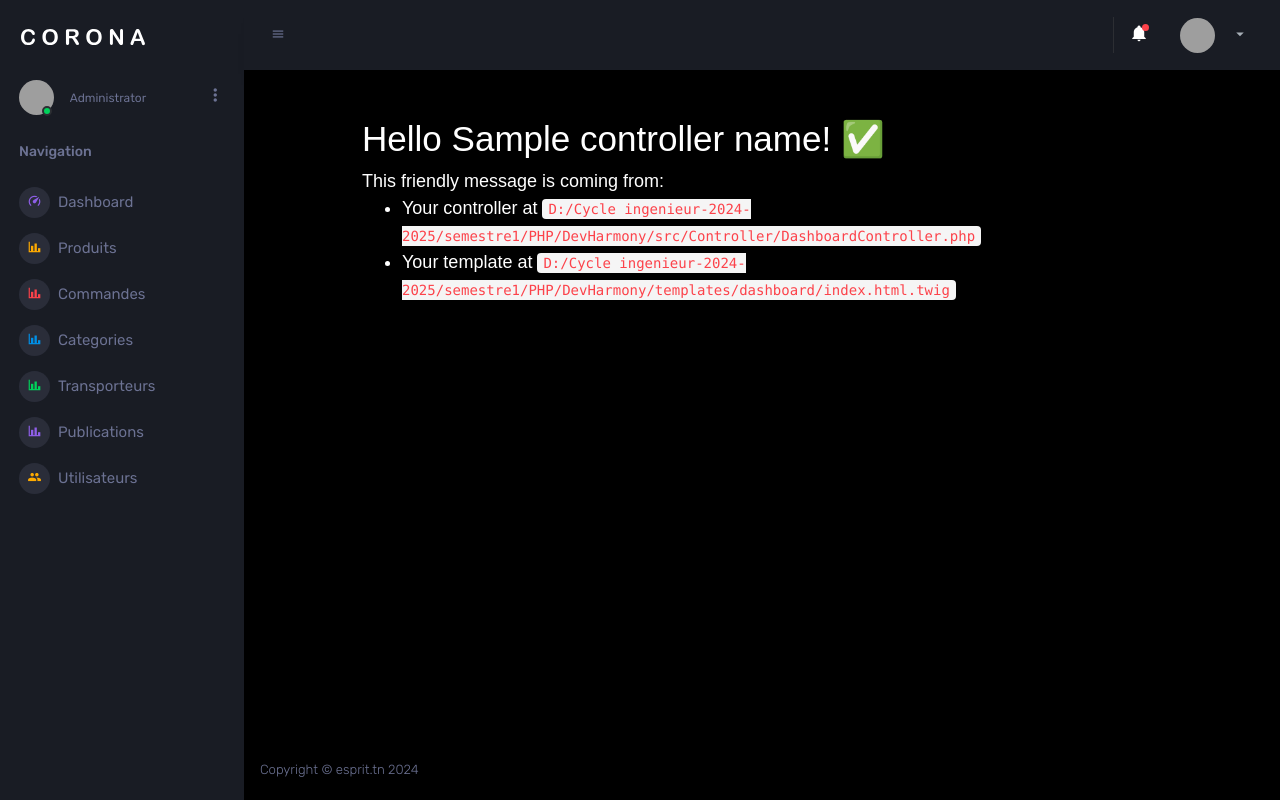
After one commit to hibaakri/DevHarmony, a Symfony app: template templates/dashboard/index.html.twig in a window 1280 px wide. The commit adds this page. Run offline with Twig, Linux system fonts and the light colour scheme; the template is opened without the code that fills it: most values are stand-ins (such as "Sample title", 1, 10 or a date in 2020); some libraries are stand-ins or nearby versions; grey boxes are pictures that could not be loaded.

Commit message:
narjescommit

```diff
--- a/templates/Admin.html.twig
+++ b/templates/Admin.html.twig
@@ -6,22 +6,22 @@
     <meta name="viewport" content="width=device-width, initial-scale=1, shrink-to-fit=no">
     <title>Corona Admin</title>
 
-    <link rel="stylesheet" href="{{asset('admin/assets/vendors/mdi/css/materialdesignicons.min.css')}}"
-    <link rel="stylesheet" href="{{asset('admin/assets/vendors/css/vendor.bundle.base.css')}}">
+    <link rel="stylesheet" href="{{asset('admin/vendors/mdi/css/materialdesignicons.min.css')}}"
+    <link rel="stylesheet" href="{{asset('admin/vendors/css/vendor.bundle.base.css')}}">
      <!-- End Plugin css for this page -->
     <!-- inject:css -->
     <!-- endinject -->
     <!-- Layout styles -->
-    <link rel="stylesheet" href="{{asset ('admin/assets/css/style.css')}}"
+    <link rel="stylesheet" href="{{asset ('admin/css/style.css')}}"
     <!-- End layout styles -->
-    <link rel="shortcut icon" href="{{asset ('admin/assets/images/favicon.png')}}"
+    <link rel="shortcut icon" href="{{asset ('admin/images/favicon.png')}}"
   </head>
   <body>
     <div class="container-scroller">
        <nav class="sidebar sidebar-offcanvas" id="sidebar">
         <div class="sidebar-brand-wrapper d-none d-lg-flex align-items-center justify-content-center fixed-top">
-          <a class="sidebar-brand brand-logo" href="../../index.html"><img src="{{asset('admin/assets/images/logo.svg')}}" alt="logo" /></a>
-          <a class="sidebar-brand brand-logo-mini" href="../../index.html"><img src="{{asset('admin/assets/images/logo-mini.svg')}}" alt="logo" /></a>
+          <a class="sidebar-brand brand-logo" href="../../index.html"><img src="{{asset('admin/images/logo.svg')}}" alt="logo" /></a>
+          <a class="sidebar-brand brand-logo-mini" href="../../index.html"><img src="{{asset('admin/images/logo-mini.svg')}}" alt="logo" /></a>
         </div>
         <ul class="nav">
           <li class="nav-item profile">
@@ -33,7 +33,7 @@
                 </div>
                 <div class="profile-name">
                   <h5 class="mb-0 font-weight-normal">
-                                       {{app.user.email}}
+                                      {# {{app.user.email}} #}
 
                   </h5>
                   <span>Administrator</span>
@@ -123,7 +123,7 @@
         <!-- partial:../../partials/_navbar.html -->
         <nav class="navbar p-0 fixed-top d-flex flex-row">
           <div class="navbar-brand-wrapper d-flex d-lg-none align-items-center justify-content-center">
-            <a class="navbar-brand brand-logo-mini" href="../../index.html"><img src="../../assets/images/logo-mini.svg" alt="logo" /></a>
+            <a class="navbar-brand brand-logo-mini" href="../../index.html"><img src="../../images/logo-mini.svg" alt="logo" /></a>
           </div>
           <div class="navbar-menu-wrapper flex-grow d-flex align-items-stretch">
             <button class="navbar-toggler navbar-toggler align-self-center" type="button" data-toggle="minimize">
@@ -167,7 +167,7 @@
                                     <img class="img-xs rounded-circle " src="{{asset('user1.jpg')}}" alt="">
 
                      <p class="mb-0 d-none d-sm-block navbar-profile-name">
-                     {{app.user.email}}
+                     {# {{app.user.email}} #}
                      </p>
                     <i class="mdi mdi-menu-down d-none d-sm-block"></i>
                   </div>
@@ -231,16 +231,16 @@
     </div>
     <!-- container-scroller -->
     <!-- plugins:js -->
-    <script src="{{asset('admin/assets/vendors/js/vendor.bundle.base.js')}}"></script>
+    <script src="{{asset('admin/vendors/js/vendor.bundle.base.js')}}"></script>
     <!-- endinject -->
     <!-- Plugin js for this page -->
     <!-- End plugin js for this page -->
     <!-- inject:js -->
-    <script src="{{asset('admin/assets/js/off-canvas.js')}}"></script>
-    <script src="{{asset('admin/assets/js/hoverable-collapse.js')}}"></script>
-    <script src="{{asset('admin/assets/js/misc.js')}}"></script>
-    <script src="{{asset('admin/assets/js/settings.js')}}"></script>
-    <script src="{{asset('admin/assets/js/todolist.js')}}"></script>
+    <script src="{{asset('admin/js/off-canvas.js')}}"></script>
+    <script src="{{asset('admin/js/hoverable-collapse.js')}}"></script>
+    <script src="{{asset('admin/js/misc.js')}}"></script>
+    <script src="{{asset('admin/js/settings.js')}}"></script>
+    <script src="{{asset('admin/js/todolist.js')}}"></script>
     <!-- endinject -->
     <!-- Custom js for this page -->
     <!-- End custom js for this page -->
--- /dev/null
+++ b/templates/dashboard/index.html.twig
@@ -0,0 +1,20 @@
+{% extends 'Admin.html.twig' %}
+
+{% block title %}Hello DashboardController!{% endblock %}
+
+{% block body %}
+<style>
+    .example-wrapper { margin: 1em auto; max-width: 800px; width: 95%; font: 18px/1.5 sans-serif; }
+    .example-wrapper code { background: #F5F5F5; padding: 2px 6px; }
+</style>
+
+<div class="example-wrapper">
+    <h1>Hello {{ controller_name }}! ✅</h1>
+
+    This friendly message is coming from:
+    <ul>
+        <li>Your controller at <code>D:/Cycle ingenieur-2024-2025/semestre1/PHP/DevHarmony/src/Controller/DashboardController.php</code></li>
+        <li>Your template at <code>D:/Cycle ingenieur-2024-2025/semestre1/PHP/DevHarmony/templates/dashboard/index.html.twig</code></li>
+    </ul>
+</div>
+{% endblock %}
```
Also changed, not shown: src/Controller/DashboardController.php (added, +18 -0 lines).
